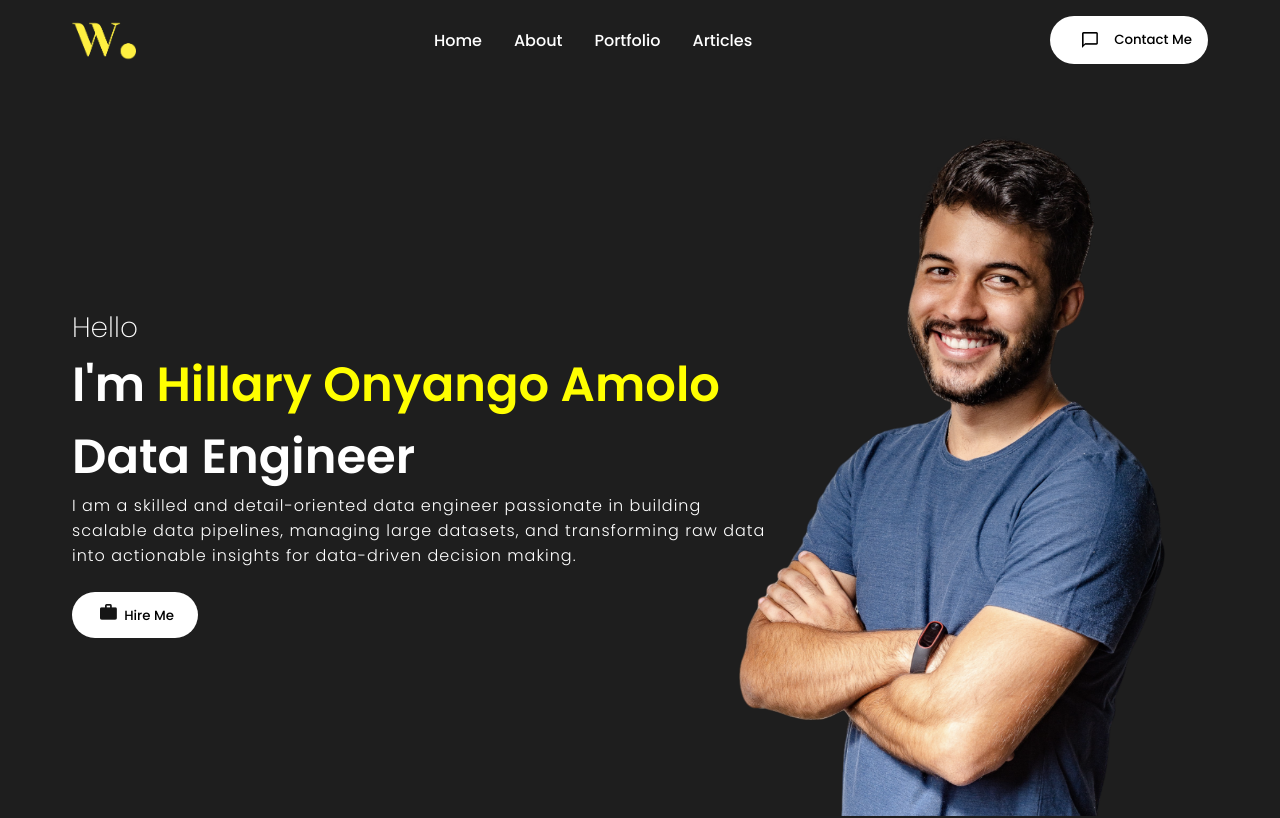
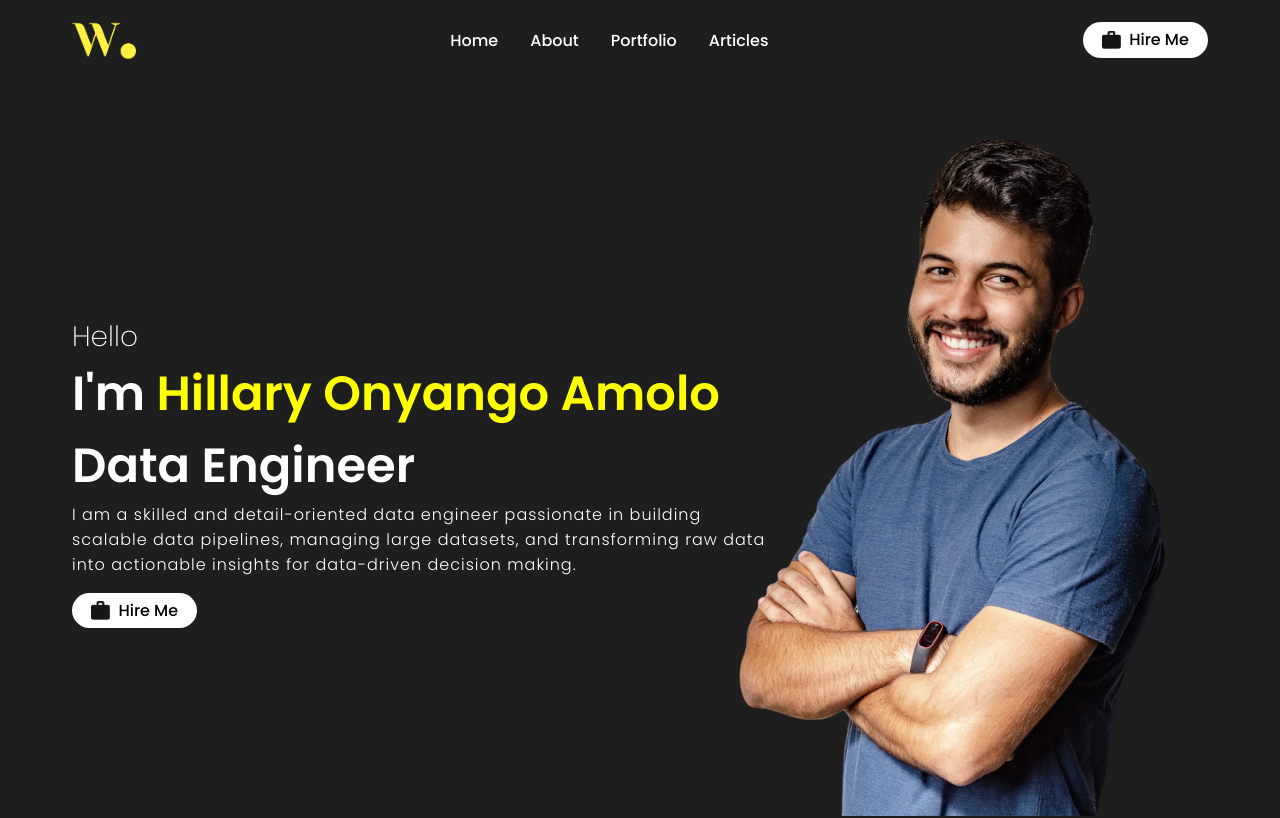
Before and after one commit to HillaryOnyango/Data-Engineer-Portfolio, a React (Create React App) app: page / in a window 1280 px wide. Shown: the top 818 px of the page. Built offline with nearby package versions, Linux system fonts and the light colour scheme.

Commit message:
Updated buttons with scroll-to-form functionality and hover effects

```diff
--- a/package.json
+++ b/package.json
@@ -12,6 +12,7 @@
     "react": "^19.1.0",
     "react-dom": "^19.1.0",
     "react-scripts": "5.0.1",
+    "react-scroll": "^1.9.3",
     "web-vitals": "^2.1.4"
   },
   "scripts": {
--- a/public/style.css
+++ b/public/style.css
@@ -15,3 +15,6 @@ body{
     overflow: hidden;
     overflow-y: scroll;
 }
+html {
+  scroll-behavior: smooth;
+}
--- a/src/components/Intro/intro.css
+++ b/src/components/Intro/intro.css
@@ -45,32 +45,48 @@
 .btn {
     background: white;
     margin: 1rem 0;
-    padding: 0.75rem 1.5rem;
+    padding: 0.5rem 1.2rem;
     border: none;
     border-radius: 2rem;
+    display: flex;
+    align-items: center;
+    gap: 0.5rem;
+    font-size: 1rem;
+    font-weight: 500;
+    line-height: 1;
+    cursor: pointer;
+    transition: all 0.3s ease;
 }
 
 .btnImg {
-    object-fit: cover;
-    margin: 0 0.25rem;
-    height: 1rem;
+    height: 1.2rem;
+    width: 1.2rem;
+    object-fit: contain;
 }
 
-@media screen and (max-width:840px) {
+.btn:hover {
+    background: linear-gradient(135deg, #00ffae, #1e90ff);
+    color: white;
+    box-shadow: 0 0 10px rgba(0, 255, 174, 0.3), 0 0 15px rgba(30, 144, 255, 0.3);
+    transform: translateY(-2px);
+}
+
+@media screen and (max-width: 840px) {
     .bg {
-        right: -10vw
+        right: -10vw;
     }
+
     .introContent {
         font-size: 10vw;
     }
+
     .hello {
         font-size: 4.5vw;
     }
-
 }
 
-@media screen and (max-width:480px) {
+@media screen and (max-width: 480px) {
     .bg {
-        right: -20vw
+        right: -20vw;
     }
 }
--- a/src/components/Intro/intro.jsx
+++ b/src/components/Intro/intro.jsx
@@ -1,28 +1,33 @@
-import React from 'react'
+import React from 'react';
 import './intro.css';
 import bg from '../../assets/image.png';
 import btnImg from '../../assets/hireme.png';
-import {Link} from 'react-scroll';
-
+import { Link } from 'react-scroll';
 
 const Intro = () => {
   return (
     <section id="intro">
       <div className="introContent">
         <span className="hello">Hello</span>
-        <span className="introText"> I'm <span className="introName">Hillary Onyango Amolo</span> <br />Data Engineer </span>
+        <span className="introText">
+          I'm <span className="introName">Hillary Onyango Amolo</span> <br /> Data Engineer
+        </span>
         <p className="introPara">
           I am a skilled and detail-oriented data engineer passionate in
           building <br /> scalable data pipelines, managing large datasets, and transforming raw data <br />
           into actionable insights for data-driven decision making.
         </p>
-    <Link> <button className="btn"> <img src= {btnImg} alt=" Hire Me"  className= 'btnImg' /> Hire Me </button> </Link>
+        <Link to="contactPage" smooth={true} duration={800}>
+          <button className="btn">
+            <img src={btnImg} alt="Hire Me" className="btnImg" />
+            Hire Me
+          </button>
+        </Link>
       </div>
 
-
-        <img src={bg} alt="Hello" className='bg' />
+      <img src={bg} alt="Hello" className="bg" />
     </section>
-  )
-}
+  );
+};
 
 export default Intro;
--- a/src/components/navbar components/navbar.jsx
+++ b/src/components/navbar components/navbar.jsx
@@ -1,25 +1,30 @@
-import React from 'react'
+import React from 'react';
 import './navbar.css';
-//import logo from './../assets/logo.png';
-//import contactImg from './../assets/contact.png';
-import logo from '../../assets/logo.png'
-import contactImg from '../../assets/contact.png'
+import logo from '../../assets/logo.png';
+import contactImg from '../../assets/contact.png';
+import btnImg from '../../assets/hireme.png'; // ✅ Add this import
 import { Link } from 'react-scroll';
+
 function Navbar() {
   return (
     <nav className="navbar">
-      <img src={logo} alt="Logo" className='logo' />
+      <img src={logo} alt="Logo" className="logo" />
       <div className="desktopMenu">
         <Link className="desktopMenuListItem">Home</Link>
         <Link className="desktopMenuListItem">About</Link>
         <Link className="desktopMenuListItem">Portfolio</Link>
         <Link className="desktopMenuListItem">Articles</Link>
       </div>
-      <button className="desktopMenuBtn">
-        <img src={contactImg} alt="" className="desktopMenuImg" /> Contact Me
+      <button
+        className="btn"
+        onClick={() =>
+          document.getElementById('contactPage').scrollIntoView({ behavior: 'smooth' })
+        }
+      >
+        <img src={btnImg} alt="Hire Me" className="btnImg" /> Hire Me
       </button>
     </nav>
-  )
+  );
 }
 
-export default Navbar
+export default Navbar;
```
Also changed, not shown: 1 other file (tests, documents, lock files or other folders). Lines whose indentation alone changed are shown as unchanged.
